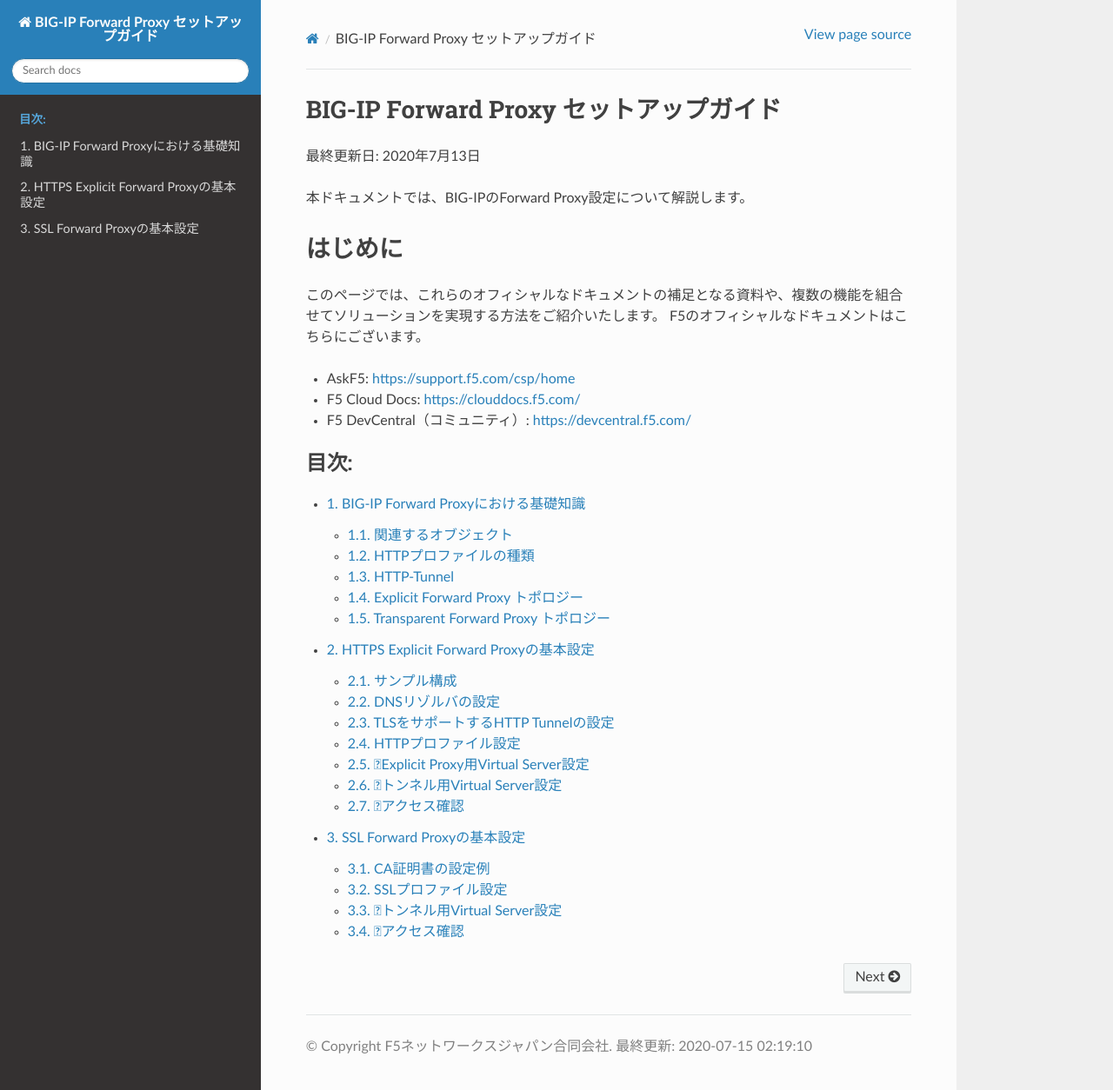
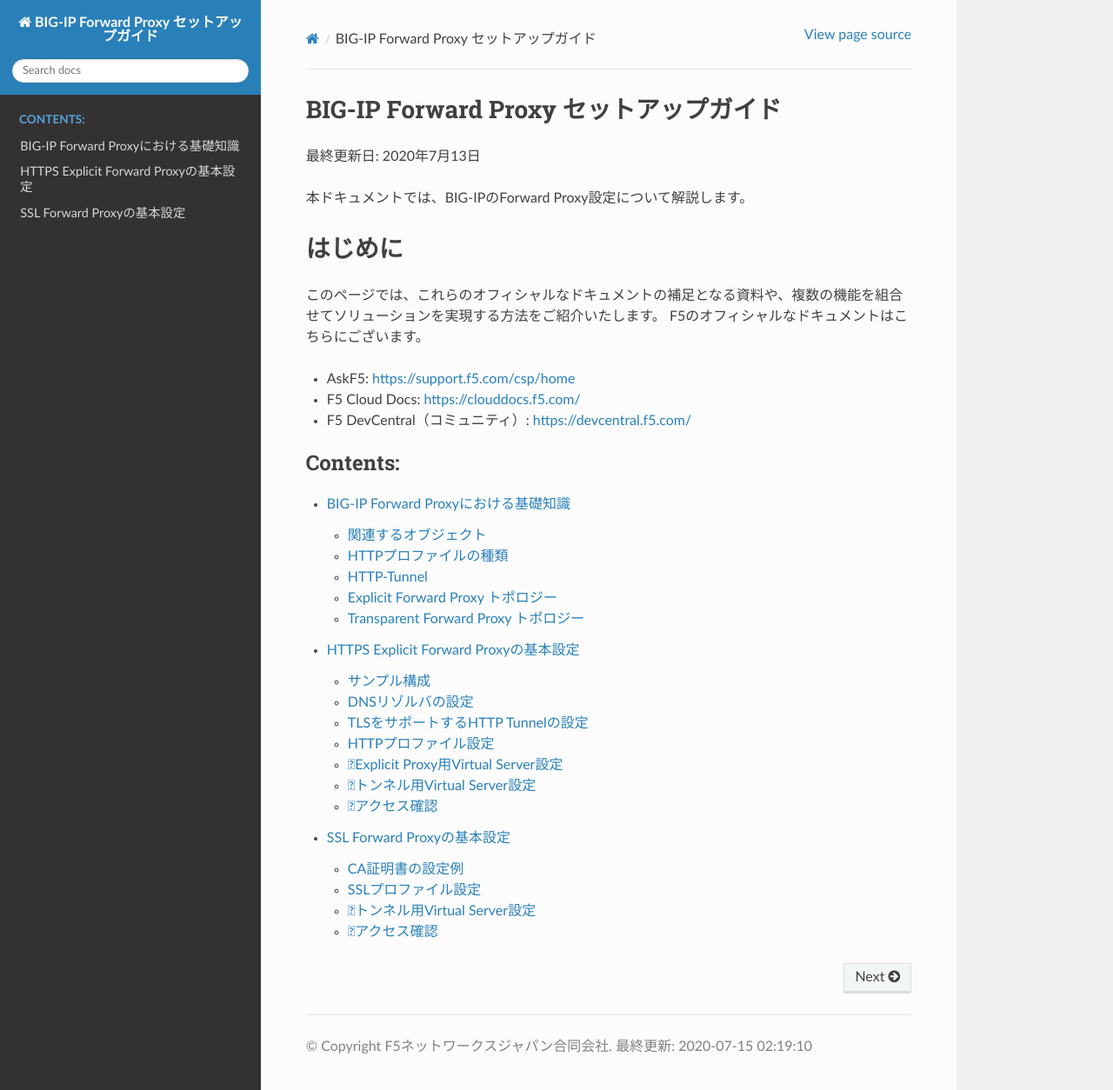
Before and after one commit to BeF5/f5j-bigip-fwdproxy, a Sphinx documentation site: the page built from docs/index.rst, in a window 1280 px wide and 1254 px high. Shown: the whole window at 87% size. Built offline with Sphinx 7.4.7 and the Read the Docs theme 2.0.0, drawn with Linux system fonts in a browser that asks for light colours.

Commit message:
Troubleshooting toctree

```diff
--- a/docs/index.rst
+++ b/docs/index.rst
@@ -17,10 +17,11 @@
 - F5 DevCentral（コミュニティ）: https://devcentral.f5.com/
 
 
+
+
 .. toctree::
-   :numbered:
-   :titlesonly:
-   :caption: 目次:
+   :maxdepth: 2
+   :caption: Contents:
    :glob:
 
    content*/content*
```
